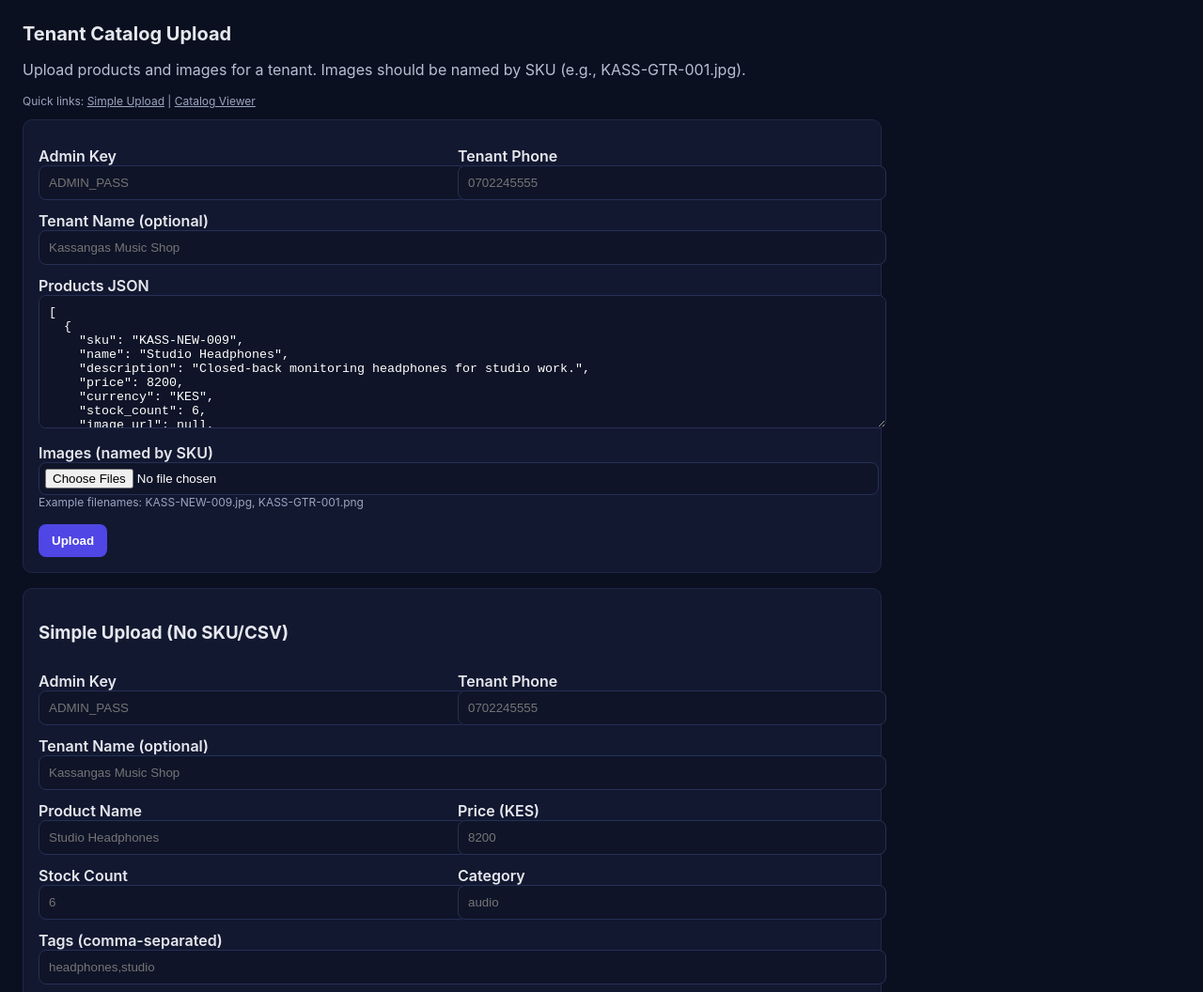
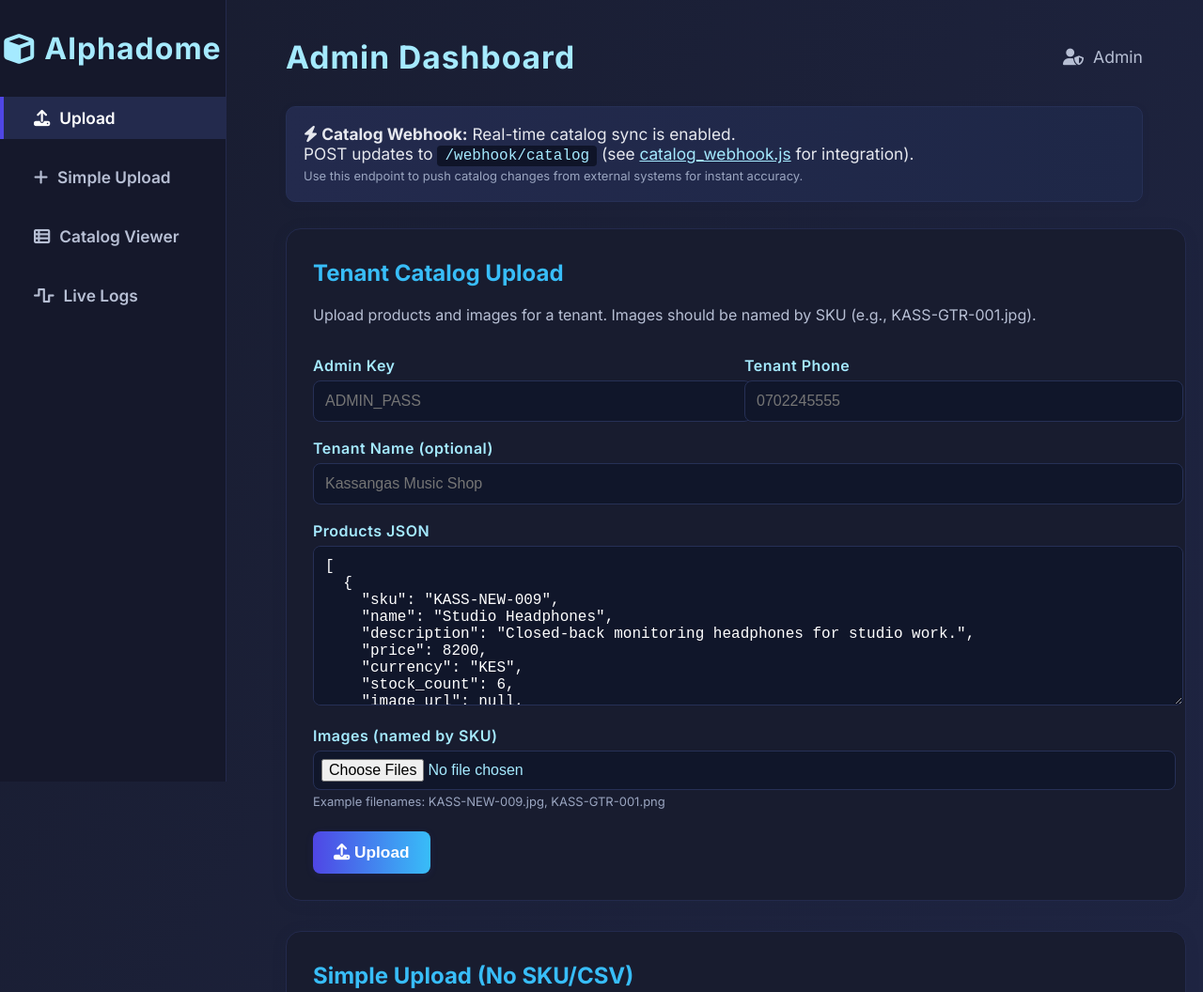
Before and after one commit to SaddyMalingu/whatsapp-bot, a website: page admin/dashboard.html in a window 1280 px wide. Shown: the top 1056 px of the page at 94% size. Drawn offline with Linux system fonts and the light colour scheme.

Commit message:
Redesign admin dashboard with modern UI

```diff
--- a/admin/dashboard.html
+++ b/admin/dashboard.html
@@ -1,33 +1,222 @@
+
 <!doctype html>
 <html lang="en">
 <head>
   <meta charset="utf-8" />
   <meta name="viewport" content="width=device-width, initial-scale=1" />
-  <title>Alphadome | Tenant Catalog Upload</title>
+  <title>Alphadome Admin Portal</title>
+  <link href="https://fonts.googleapis.com/css2?family=Inter:wght@400;600;700&display=swap" rel="stylesheet">
+  <link rel="stylesheet" href="https://cdnjs.cloudflare.com/ajax/libs/font-awesome/6.4.2/css/all.min.css">
   <style>
-    body { font-family: Inter, system-ui, Arial, sans-serif; margin: 24px; background: #0b1020; color: #e6e8ee; }
-    h1 { font-size: 20px; margin-bottom: 8px; }
-    p { color: #b7bfd4; }
-    .card { background: #121830; padding: 16px; border-radius: 10px; border: 1px solid #1e2747; max-width: 880px; }
-    label { display: block; margin-top: 12px; font-weight: 600; }
-    input, textarea { width: 100%; padding: 10px; border-radius: 8px; border: 1px solid #263056; background: #0f1428; color: #fff; }
-    input[type="file"] { padding: 6px; }
-    button { margin-top: 16px; padding: 10px 14px; border-radius: 8px; border: 0; background: #4f46e5; color: #fff; font-weight: 600; cursor: pointer; }
-    .row { display: grid; grid-template-columns: 1fr 1fr; gap: 12px; }
-    .muted { font-size: 12px; color: #9aa5c0; }
-    pre { background: #0f1428; padding: 12px; border-radius: 8px; border: 1px solid #263056; overflow: auto; }
+    body {
+      font-family: 'Inter', system-ui, Arial, sans-serif;
+      margin: 0;
+      background: linear-gradient(120deg, #181c2f 0%, #232a4d 100%);
+      color: #e6e8ee;
+      min-height: 100vh;
+      display: flex;
+    }
+    .sidebar {
+      width: 240px;
+      background: #15182b;
+      border-right: 1px solid #232a4d;
+      padding: 32px 0 0 0;
+      min-height: 100vh;
+      display: flex;
+      flex-direction: column;
+      align-items: center;
+      position: fixed;
+      left: 0;
+      top: 0;
+      z-index: 10;
+    }
+    .sidebar .logo {
+      font-size: 2rem;
+      font-weight: 700;
+      color: #a5eaff;
+      margin-bottom: 32px;
+      letter-spacing: 1px;
+      display: flex;
+      align-items: center;
+      gap: 10px;
+    }
+    .sidebar nav {
+      width: 100%;
+      display: flex;
+      flex-direction: column;
+      gap: 18px;
+    }
+    .sidebar nav a {
+      color: #b7bfd4;
+      text-decoration: none;
+      font-weight: 600;
+      padding: 12px 32px;
+      border-left: 4px solid transparent;
+      transition: all 0.2s;
+      font-size: 1.08rem;
+      display: flex;
+      align-items: center;
+      gap: 10px;
+    }
+    .sidebar nav a.active, .sidebar nav a:hover {
+      color: #fff;
+      background: #232a4d;
+      border-left: 4px solid #4f46e5;
+    }
+    .main {
+      margin-left: 240px;
+      padding: 40px 5vw 40px 5vw;
+      width: 100%;
+      max-width: 1200px;
+    }
+    .header {
+      display: flex;
+      align-items: center;
+      justify-content: space-between;
+      margin-bottom: 32px;
+    }
+    .header h1 {
+      font-size: 2.1rem;
+      font-weight: 700;
+      margin: 0;
+      color: #a5eaff;
+      letter-spacing: 1px;
+    }
+    .header .user {
+      font-size: 1.1rem;
+      color: #b7bfd4;
+      display: flex;
+      align-items: center;
+      gap: 10px;
+    }
+    .card {
+      background: #181c2f;
+      padding: 32px 28px 28px 28px;
+      border-radius: 16px;
+      border: 1px solid #232a4d;
+      margin-bottom: 32px;
+      box-shadow: 0 2px 16px 0 rgba(30,39,71,0.10);
+      max-width: 900px;
+      width: 100%;
+      transition: box-shadow 0.2s;
+    }
+    .card:hover {
+      box-shadow: 0 4px 32px 0 rgba(30,39,71,0.18);
+    }
+    label {
+      display: block;
+      margin-top: 18px;
+      font-weight: 600;
+      color: #a5eaff;
+      letter-spacing: 0.5px;
+    }
+    input, textarea, select {
+      width: 100%;
+      padding: 12px;
+      border-radius: 8px;
+      border: 1px solid #263056;
+      background: #10162a;
+      color: #fff;
+      margin-top: 6px;
+      font-size: 1rem;
+      transition: border 0.2s;
+    }
+    input:focus, textarea:focus, select:focus {
+      border: 1.5px solid #4f46e5;
+      outline: none;
+    }
+    input[type="file"] {
+      padding: 8px;
+      background: #10162a;
+      color: #a5eaff;
+    }
+    button {
+      margin-top: 24px;
+      padding: 12px 22px;
+      border-radius: 8px;
+      border: 0;
+      background: linear-gradient(90deg, #4f46e5 0%, #38bdf8 100%);
+      color: #fff;
+      font-weight: 700;
+      font-size: 1.08rem;
+      cursor: pointer;
+      box-shadow: 0 2px 8px 0 rgba(79,70,229,0.10);
+      transition: background 0.2s, box-shadow 0.2s;
+    }
+    button:hover {
+      background: linear-gradient(90deg, #38bdf8 0%, #4f46e5 100%);
+      box-shadow: 0 4px 16px 0 rgba(79,70,229,0.18);
+    }
+    .row {
+      display: grid;
+      grid-template-columns: 1fr 1fr;
+      gap: 18px;
+    }
+    .muted {
+      font-size: 13px;
+      color: #9aa5c0;
+      margin-top: 4px;
+    }
+    pre {
+      background: #10162a;
+      padding: 16px;
+      border-radius: 10px;
+      border: 1px solid #232a4d;
+      overflow: auto;
+      color: #a5eaff;
+      font-size: 1rem;
+      margin-top: 0;
+    }
+    .webhook-info {
+      background: linear-gradient(90deg, #232a4d 0%, #1e2747 100%);
+      color: #e6e8ee;
+      border-radius: 10px;
+      padding: 18px;
+      margin-bottom: 28px;
+      border: 1px solid #263056;
+      font-size: 1.08rem;
+      box-shadow: 0 2px 8px 0 rgba(30,39,71,0.08);
+    }
+    .webhook-info code {
+      background: #0f1428;
+      color: #a5eaff;
+      padding: 2px 8px;
+      border-radius: 4px;
+      font-size: 1rem;
+    }
+    @media (max-width: 900px) {
+      .main { padding: 32px 2vw 32px 2vw; }
+      .card { padding: 20px 8px 18px 8px; }
+      .sidebar { width: 60px; padding: 18px 0 0 0; }
+      .sidebar .logo { font-size: 1.2rem; }
+      .sidebar nav a { font-size: 0.95rem; padding: 10px 10px; }
+      .main { margin-left: 60px; }
+    }
   </style>
 </head>
 <body>
-  <h1>Tenant Catalog Upload</h1>
-  <p>Upload products and images for a tenant. Images should be named by SKU (e.g., KASS-GTR-001.jpg).</p>
-
-  <p class="muted">Quick links:
-    <a href="/admin/simple" target="_blank" style="color:#9aa5c0;">Simple Upload</a> |
-    <a href="/admin/catalog" target="_blank" style="color:#9aa5c0;">Catalog Viewer</a>
-  </p>
-
+  <div class="sidebar">
+    <div class="logo"><i class="fa-solid fa-cube"></i> Alphadome</div>
+    <nav>
+      <a href="/admin" class="active"><i class="fa-solid fa-upload"></i> Upload</a>
+      <a href="/admin/simple"><i class="fa-solid fa-plus"></i> Simple Upload</a>
+      <a href="/admin/catalog"><i class="fa-solid fa-table-list"></i> Catalog Viewer</a>
+      <a href="/logs/live"><i class="fa-solid fa-wave-square"></i> Live Logs</a>
+    </nav>
+  </div>
+  <div class="main">
+    <div class="header">
+      <h1>Admin Dashboard</h1>
+      <div class="user"><i class="fa-solid fa-user-shield"></i> Admin</div>
+    </div>
+    <div class="webhook-info">
+      <strong><i class="fa-solid fa-bolt"></i> Catalog Webhook:</strong> Real-time catalog sync is enabled.<br>
+      POST updates to <code>/webhook/catalog</code> (see <a href="/admin/catalog_webhook.js" style="color:#a5eaff;">catalog_webhook.js</a> for integration).<br>
+      <span class="muted">Use this endpoint to push catalog changes from external systems for instant accuracy.</span>
+    </div>
     <div class="card">
+      <h2 style="margin-top:0; color:#38bdf8;">Tenant Catalog Upload</h2>
+      <p style="color:#b7bfd4;">Upload products and images for a tenant. Images should be named by SKU (e.g., KASS-GTR-001.jpg).</p>
       <form id="uploadForm">
         <div class="row">
           <div>
@@ -39,10 +228,8 @@
             <input name="tenant_phone" placeholder="0702245555" />
           </div>
         </div>
-
         <label>Tenant Name (optional)</label>
         <input name="tenant_name" placeholder="Kassangas Music Shop" />
-
         <label>Products JSON</label>
         <textarea name="products_json" rows="8">[
   {
@@ -56,18 +243,15 @@
     "metadata": {"category":"audio","tags":["headphones","studio"],"brand":"Kassangas"}
   }
 ]</textarea>
-
         <label>Images (named by SKU)</label>
         <input name="images" type="file" multiple />
         <div class="muted">Example filenames: KASS-NEW-009.jpg, KASS-GTR-001.png</div>
-
-      <button type="submit">Upload</button>
+        <button type="submit"><i class="fa-solid fa-upload"></i> Upload</button>
       </form>
     </div>
-
-  <div class="card" style="margin-top:16px;">
+    <div class="card">
+      <h2 style="margin-top:0; color:#38bdf8;">Simple Upload (No SKU/CSV)</h2>
       <form id="simpleForm">
-      <h3>Simple Upload (No SKU/CSV)</h3>
         <div class="row">
           <div>
             <label>Admin Key</label>
@@ -78,10 +262,8 @@
             <input name="tenant_phone" placeholder="0702245555" />
           </div>
         </div>
-
         <label>Tenant Name (optional)</label>
         <input name="tenant_name" placeholder="Kassangas Music Shop" />
-
         <div class="row">
           <div>
             <label>Product Name</label>
@@ -92,7 +274,6 @@
             <input name="price" type="number" step="0.01" placeholder="8200" />
           </div>
         </div>
-
         <div class="row">
           <div>
             <label>Stock Count</label>
@@ -103,31 +284,24 @@
             <input name="category" placeholder="audio" />
           </div>
         </div>
-
         <label>Tags (comma-separated)</label>
         <input name="tags" placeholder="headphones,studio" />
-
         <label>Brand</label>
         <input name="brand" placeholder="Kassangas" />
-
         <label>Description</label>
         <textarea name="description" rows="3"></textarea>
-
         <label>Collection (optional)</label>
         <input name="collection" placeholder="Featured" />
         <label>Collection Description (optional)</label>
         <input name="collection_description" placeholder="Top picks and best sellers" />
-
         <label>Images (drag & drop)</label>
         <input name="images" type="file" multiple />
-
-      <button type="submit">Upload (Auto‑SKU)</button>
+        <button type="submit"><i class="fa-solid fa-plus"></i> Upload (Auto‑SKU)</button>
       </form>
     </div>
-
-  <div class="card" style="margin-top:16px;">
+    <div class="card">
+      <h2 style="margin-top:0; color:#38bdf8;">CSV Import</h2>
       <form id="csvForm">
-      <h3>CSV Import</h3>
         <div class="row">
           <div>
             <label>Admin Key</label>
@@ -138,89 +312,74 @@
             <input name="tenant_phone" placeholder="0702245555" />
           </div>
         </div>
-
         <label>Tenant Name (optional)</label>
         <input name="tenant_name" placeholder="Kassangas Music Shop" />
-
         <label>Catalog CSV</label>
         <input name="catalog_csv" type="file" accept=".csv" required />
         <div class="muted">Columns: sku,name,description,price,currency,stock_count,image_url,category,tags,brand,collection,collection_description</div>
-
-      <button type="submit">Import CSV</button>
+        <button type="submit"><i class="fa-solid fa-file-csv"></i> Import CSV</button>
       </form>
     </div>
-
-  <h3>Response</h3>
+    <div class="card">
+      <h2 style="margin-top:0; color:#38bdf8;">Response</h2>
       <pre id="response"></pre>
-
+    </div>
+  </div>
   <script>
+    // ...existing code for form handling...
     const form = document.getElementById('uploadForm');
     const responseEl = document.getElementById('response');
-
     form.addEventListener('submit', async (e) => {
       e.preventDefault();
       responseEl.textContent = 'Uploading...';
-
       const formData = new FormData();
       const adminKey = form.admin_key.value;
       const tenantPhone = form.tenant_phone.value;
       const tenantName = form.tenant_name.value;
       const productsJson = form.products_json.value;
-
       formData.append('tenant_phone', tenantPhone);
       formData.append('tenant_name', tenantName);
       formData.append('products_json', productsJson);
-
       const files = form.images.files;
       for (let i = 0; i < files.length; i++) {
         formData.append('images', files[i]);
       }
-
       const res = await fetch('/admin/catalog/upload', {
         method: 'POST',
         headers: { 'x-admin-key': adminKey },
         body: formData
       });
-
       const data = await res.json().catch(() => ({ error: 'Invalid response' }));
       responseEl.textContent = JSON.stringify(data, null, 2);
     });
-
     const csvForm = document.getElementById('csvForm');
     csvForm.addEventListener('submit', async (e) => {
       e.preventDefault();
       responseEl.textContent = 'Importing CSV...';
-
       const formData = new FormData();
       const adminKey = csvForm.admin_key.value;
       const tenantPhone = csvForm.tenant_phone.value;
       const tenantName = csvForm.tenant_name.value;
       const csvFile = csvForm.catalog_csv.files[0];
-
       formData.append('tenant_phone', tenantPhone);
       formData.append('tenant_name', tenantName);
       formData.append('catalog_csv', csvFile);
-
       const res = await fetch('/admin/catalog/import-csv', {
         method: 'POST',
         headers: { 'x-admin-key': adminKey },
         body: formData
       });
-
       const data = await res.json().catch(() => ({ error: 'Invalid response' }));
       responseEl.textContent = JSON.stringify(data, null, 2);
     });
-
     const simpleForm = document.getElementById('simpleForm');
     simpleForm.addEventListener('submit', async (e) => {
       e.preventDefault();
       responseEl.textContent = 'Uploading (simple)...';
-
       const formData = new FormData();
       const adminKey = simpleForm.admin_key.value;
       const tenantPhone = simpleForm.tenant_phone.value;
       const tenantName = simpleForm.tenant_name.value;
-
       formData.append('tenant_phone', tenantPhone);
       formData.append('tenant_name', tenantName);
       formData.append('name', simpleForm.name.value);
@@ -232,18 +391,15 @@
       formData.append('description', simpleForm.description.value);
       formData.append('collection', simpleForm.collection.value);
       formData.append('collection_description', simpleForm.collection_description.value);
-
       const files = simpleForm.images.files;
       for (let i = 0; i < files.length; i++) {
         formData.append('images', files[i]);
       }
-
       const res = await fetch('/admin/catalog/simple', {
         method: 'POST',
         headers: { 'x-admin-key': adminKey },
         body: formData
       });
-
       const data = await res.json().catch(() => ({ error: 'Invalid response' }));
       responseEl.textContent = JSON.stringify(data, null, 2);
     });
```
Lines whose indentation alone changed are shown as unchanged.
